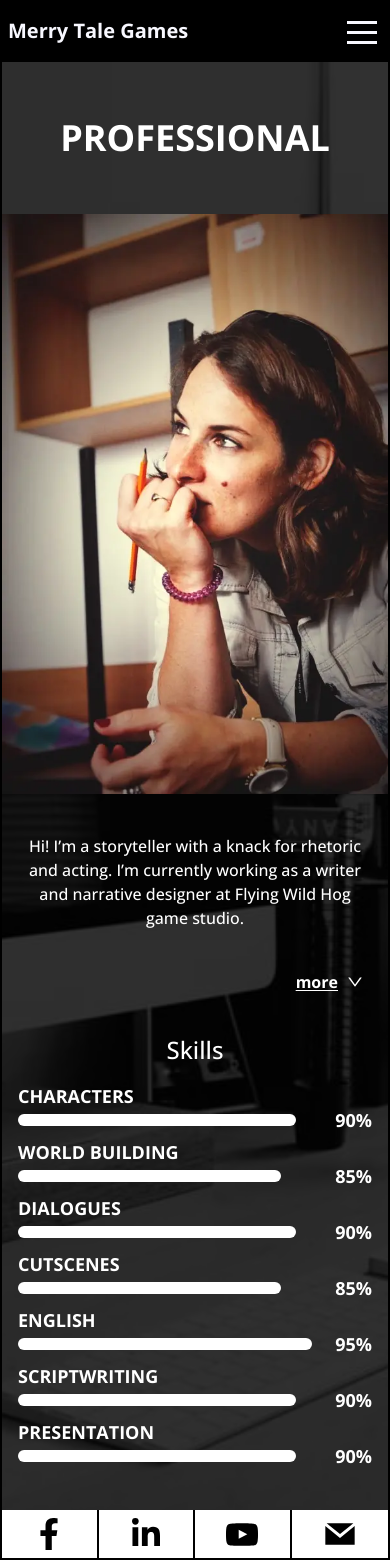
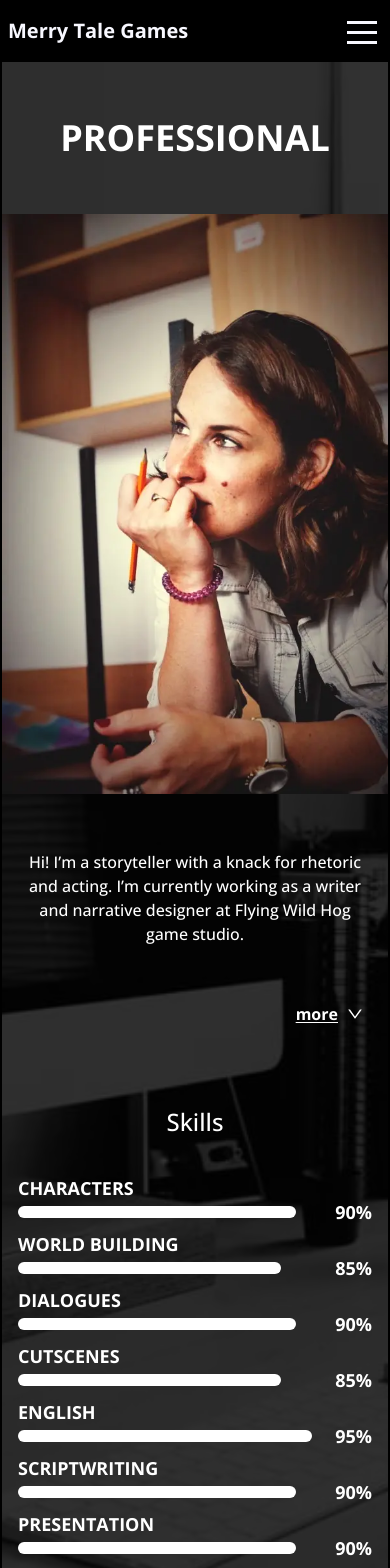
Before and after one commit to ArekKuna/merry-tales-react, a React (Create React App) app: page /professional in a window 390 px wide. Shown: the top 1568 px of the page. Built offline with nearby package versions, Linux system fonts and the light colour scheme.

Commit message:
fix: global margins for professional page

```diff
--- a/src/components/About/About.jsx
+++ b/src/components/About/About.jsx
@@ -13,12 +13,12 @@ const About = () => {
   };
 
   return (
-    <div className='w-full pb-10 flex flex-col items-center text-base text-white xl:py-0 xl:px-4 xl:flex-row xl:text-xs 2xl:text-base'>
-      <div className='flex justify-center xl:w-1/2'>
+    <div className='w-full mb-20 flex flex-col items-center text-base text-white xl:py-0 xl:mb-0 xl:flex-row xl:text-xs 2xl:text-base'>
+      <div className='mb-14 flex justify-center xl:mb-0 xl:w-1/2'>
         <img
           src={merry}
           alt='Merry'
-          className='w-full min-h-[350px] mb-10 object-cover sm:w-1/2 xl:w-[90%] xl:m-0'
+          className='w-full min-h-[350px] object-cover sm:w-1/2 xl:w-[90%]'
         />
       </div>
       <div className='sm:w-3/5'>
--- a/src/components/About/AboutParagraph/AboutParagraph.jsx
+++ b/src/components/About/AboutParagraph/AboutParagraph.jsx
@@ -1,5 +1,5 @@
 const AboutParagraph = ({ text }) => {
-  return <p className='mb-10 mx-auto text-center'>{text}</p>;
+  return <p className='mb-14 mx-auto text-center xl:mb-10'>{text}</p>;
 };
 
 export default AboutParagraph;
--- a/src/components/Stats/Stats.jsx
+++ b/src/components/Stats/Stats.jsx
@@ -3,7 +3,7 @@ import Stat from 'components/Stats/Stat/Stat';
 
 const Stats = () => {
   return (
-    <div className='w-full px-4 mb-10 space-y-2 sm:w-3/4 xl:mb-0'>
+    <div className='w-full px-4 mb-20 space-y-2 sm:w-3/4 xl:px-0 xl:mb-0'>
       <SectionTitle sectionTitle='Skills' />
       <Stat title='characters' percent='90' size='m' />
       <Stat title='world building' percent='85' size='sm' />
--- a/src/layout/PageTitle/PageTitle.jsx
+++ b/src/layout/PageTitle/PageTitle.jsx
@@ -1,6 +1,6 @@
 const PageTitle = ({ text }) => {
   return (
-    <h1 className='py-14 w-full text-4xl text-center font-bold uppercase text-white z-10 xl:py-4'>
+    <h1 className='py-14 px-6 w-full text-4xl text-center font-bold uppercase text-white z-10 xl:py-4'>
       {text}
     </h1>
   );
--- a/src/layout/SectionTitle/SectionTitle.jsx
+++ b/src/layout/SectionTitle/SectionTitle.jsx
@@ -1,6 +1,6 @@
 const SectionTitle = ({ sectionTitle }) => {
   return (
-    <h3 className='mb-5 text-2xl text-center text-white'>{sectionTitle}</h3>
+    <h3 className='mb-10 text-2xl text-center text-white'>{sectionTitle}</h3>
   );
 };
 
--- a/src/pages/Professional.jsx
+++ b/src/pages/Professional.jsx
@@ -8,7 +8,7 @@ const Professional = () => {
   return (
     <GlobalContainer variant='professional'>
       <PageTitle text='Professional' />
-      <div className='w-full max-w-screen-2xl flex flex-col items-center z-10 xl:flex-row xl:justify-center'>
+      <div className='w-full max-w-screen-2xl flex flex-col items-center z-10 xl:px-4 xl:flex-row xl:justify-center'>
         <About />
         <Stats />
       </div>
```
